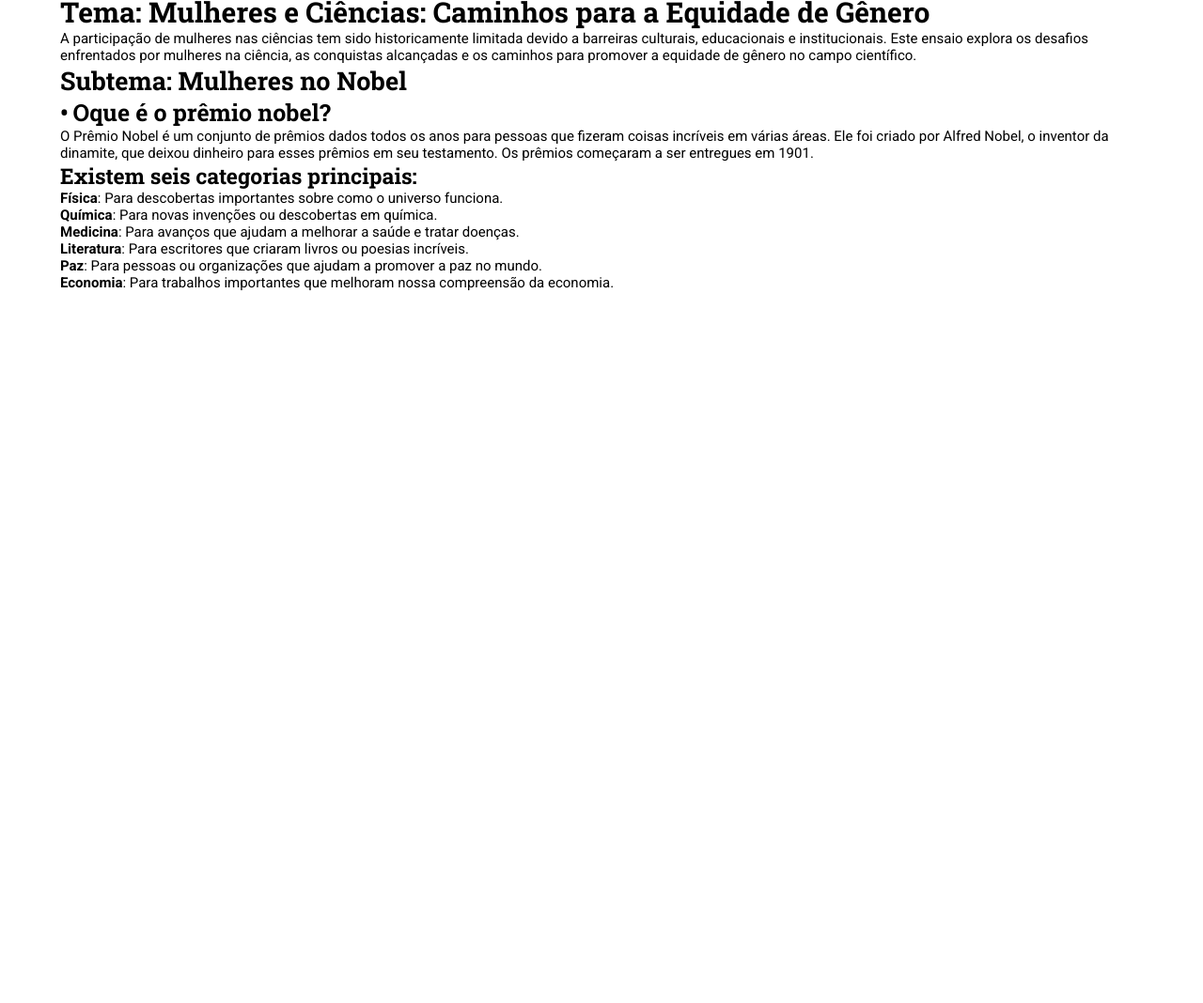
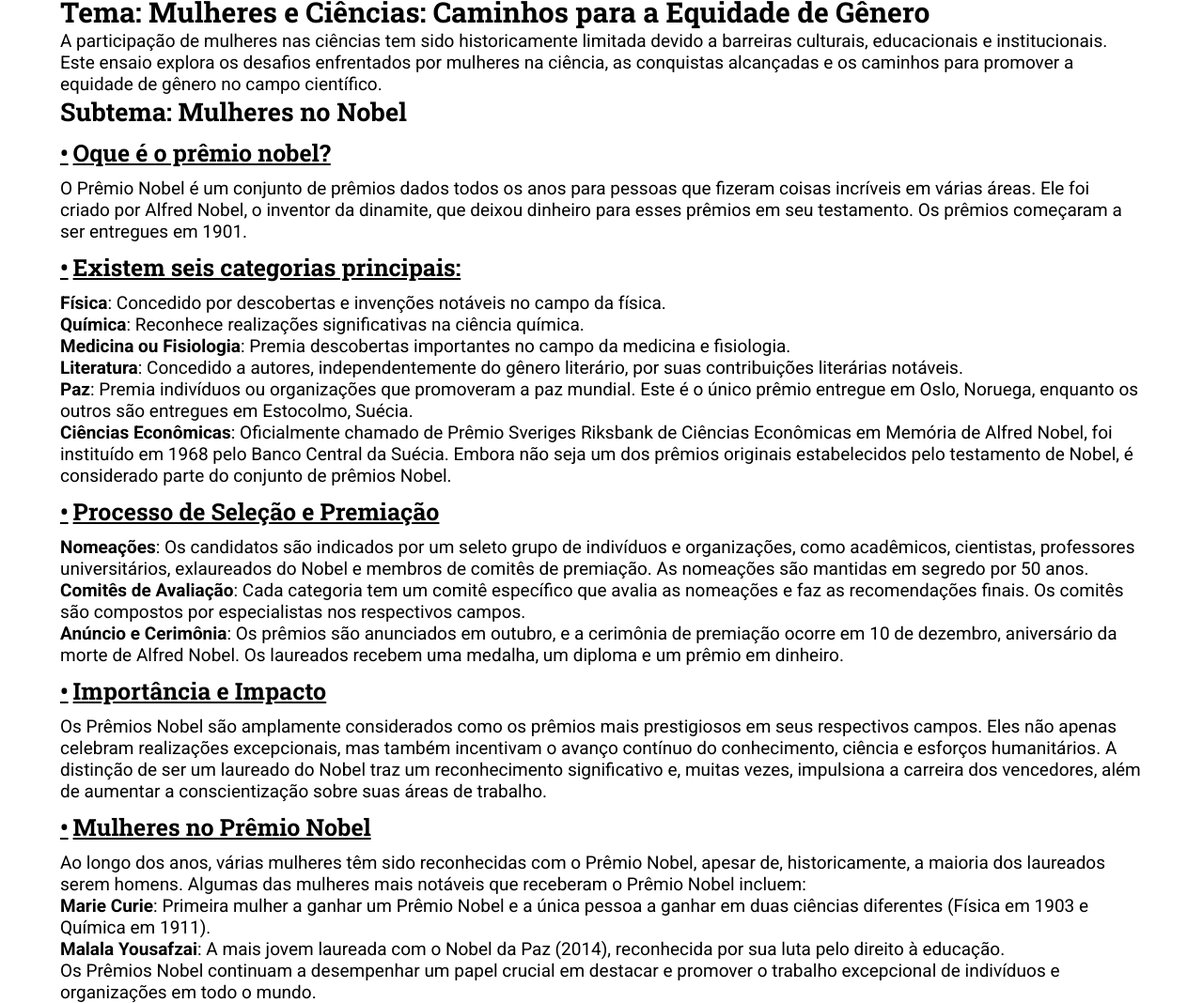
Before and after one commit to VOPNO/ppa-cientifico, a plain HTML site: page index.html in a window 1280 px wide. Shown: the part 103-1171 px from the top of the page at 94% size. Before the commit the page ends 896 px from the top, so only its background shows below. Drawn offline with Linux system fonts and the light colour scheme.

Commit message:
primeira parte do cont insirida

```diff
--- a/assets/css/site.css
+++ b/assets/css/site.css
@@ -47,7 +47,6 @@
 }
 
 .cont-main-ext {
-    height: 100vh;
     width: 100vw;
     display: flex;
     justify-content: center;
@@ -58,14 +57,6 @@
 
 }
 
-.parte {
-    height: 100vh;
-}
-
-.special-list {
-    list-style: disc !important;
-}
-
 .list::before {
     content: '•';
     margin-right: 0.5rem;
--- a/assets/css/tag.css
+++ b/assets/css/tag.css
@@ -14,7 +14,7 @@ h1, h2, h3, h4, h5 {
 
 p {
     font-family: var(--font-text);
-    font-size: 1.5rem;
+    font-size: 1.9rem;
 }
 
 h1 {
@@ -27,6 +27,8 @@ h2 {
 
 h3 {
     font-size: 2.5rem;
+    text-decoration: underline;
+    margin: 1rem 0;
 }
 
 h4 {
--- a/index.html
+++ b/index.html
@@ -43,18 +43,74 @@
                         <div class="segunda">
                             <h2>Subtema: Mulheres no Nobel </h2>
                             <article class="apresentacao-nobel">
-                                <h3 class="tittle-article list">Oque é o prêmio nobel?</h3>
-                                <p>O Prêmio Nobel é um conjunto de prêmios dados todos os anos para pessoas que fizeram coisas incríveis em várias áreas. Ele foi criado por Alfred Nobel, o inventor da dinamite, que deixou dinheiro para esses prêmios em seu testamento. Os prêmios começaram a ser entregues em 1901.</p>
-                                <h4>Existem seis categorias principais:</h4>
-                                <ol type="1">
-                                    <li><p><strong>Física</strong>: Para descobertas importantes sobre como o universo funciona.</p></li>
-                                    <li><p><strong>Química</strong>: Para novas invenções ou descobertas em química.</p></li>
-                                    <li><p><strong>Medicina</strong>: Para avanços que ajudam a melhorar a saúde e tratar doenças.</p></li>
-                                    <li><p><strong>Literatura</strong>: Para escritores que criaram livros ou poesias incríveis.</p></li>
-                                    <li><p><strong>Paz</strong>: Para pessoas ou organizações que ajudam a promover a paz no mundo.</p></li>
-                                    <li><p><strong>Economia</strong>: Para trabalhos importantes que melhoram nossa compreensão da economia.</p></li>
-                                </ol>
+                                <div class="introducao-nobel">
+                                    <h3 class="tittle-article list">Oque é o prêmio nobel?</h3>
+                                    <p>O Prêmio Nobel é um conjunto de prêmios dados todos os anos para pessoas que fizeram coisas incríveis em várias áreas. Ele foi criado por Alfred Nobel, o inventor da dinamite, que deixou dinheiro para esses prêmios em seu testamento. Os prêmios começaram a ser entregues em 1901.</p>
+                                </div>
+                                <div class="categorias">
+                                    <h3 class="list">Existem seis categorias principais: </h3>
+                                    <ol type="1">
+                                        <li><p><strong>Física</strong>: Concedido por descobertas e invenções notáveis no campo da física.</p></li>
+                                        <li><p><strong>Química</strong>: Reconhece realizações significativas na ciência química.</p></li>
+                                        <li><p><strong>Medicina ou Fisiologia</strong>: Premia descobertas importantes no campo da medicina e fisiologia.</p></li>
+                                        <li><p><strong>Literatura</strong>: Concedido a autores, independentemente do gênero literário, por
+                                        suas contribuições literárias notáveis.</p></li>
+                                        <li><p><strong>Paz</strong>:  Premia indivíduos ou organizações que promoveram a paz mundial. Este é
+                                        o único prêmio entregue em Oslo, Noruega, enquanto os outros são entregues
+                                        em Estocolmo, Suécia.</p></li>
+                                        <li><p><strong>Ciências Econômicas</strong>: Oficialmente chamado de Prêmio Sveriges Riksbank de
+                                        Ciências Econômicas em Memória de Alfred Nobel, foi instituído em 1968 pelo
+                                        Banco Central da Suécia. Embora não seja um dos prêmios originais
+                                        estabelecidos pelo testamento de Nobel, é considerado parte do conjunto de
+                                        prêmios Nobel.</p></li>
+                                    </ol>
+                                </div>
+                                <div class="processo-selecao">
+                                    <h3 class="list">Processo de Seleção e Premiação</h3>
+                                    <ul>
+                                        <li>
+                                            <p><strong>Nomeações</strong>: Os candidatos são indicados por um seleto grupo de indivíduos e
+                                            organizações, como acadêmicos, cientistas, professores universitários, exlaureados do Nobel e membros de comitês de premiação. As nomeações são
+                                            mantidas em segredo por 50 anos.</p>
+                                        </li>
+                                        <li>
+                                            <p><strong>Comitês de Avaliação</strong>: Cada categoria tem um comitê específico que avalia as
+                                            nomeações e faz as recomendações finais. Os comitês são compostos por
+                                            especialistas nos respectivos campos.</p>
+                                        </li>
+                                        <li>
+                                            <p><strong>Anúncio e Cerimônia</strong>: Os prêmios são anunciados em outubro, e a cerimônia
+                                            de premiação ocorre em 10 de dezembro, aniversário da morte de Alfred Nobel.
+                                            Os laureados recebem uma medalha, um diploma e um prêmio em dinheiro.</p>
+                                        </li>
+                                    </ul>
+                                </div>
+                                <div class="importancia-impacto">
+                                    <h3 class="list">Importância e Impacto</h3>
+                                    <p>Os Prêmios Nobel são amplamente considerados como os prêmios mais prestigiosos em seus respectivos campos. Eles não apenas celebram realizações excepcionais, mas
+                                    também incentivam o avanço contínuo do conhecimento, ciência e esforços
+                                    humanitários. A distinção de ser um laureado do Nobel traz um reconhecimento
+                                    significativo e, muitas vezes, impulsiona a carreira dos vencedores, além de aumentar a
+                                    conscientização sobre suas áreas de trabalho.</p>
+                                </div>
+                                <div class="mulheres-nobel">
+                                    <h3 class="list">Mulheres no Prêmio Nobel</h3>
+                                    <p>Ao longo dos anos, várias mulheres têm sido reconhecidas com o Prêmio Nobel, apesar de, historicamente, a maioria dos laureados serem homens. Algumas das mulheres mais
+                                    notáveis que receberam o Prêmio Nobel incluem:</p>
+                                    <ol>
+                                        <li>
+                                            <p><strong>Marie Curie</strong>: Primeira mulher a ganhar um Prêmio Nobel e a única pessoa a
+                                            ganhar em duas ciências diferentes (Física em 1903 e Química em 1911).</p>
+                                        </li>
+                                        <li>
+                                            <p><strong>Malala Yousafzai</strong>: A mais jovem laureada com o Nobel da Paz (2014),
+                                            reconhecida por sua luta pelo direito à educação.</p>
+                                        </li>
+                                    </ol>
+                                    <p>Os Prêmios Nobel continuam a desempenhar um papel crucial em destacar e promover o trabalho excepcional de indivíduos e organizações em todo o mundo.</p>
+                                </div>
                             </article>
+
                         </div>
                     </main>
                 </div>
```
